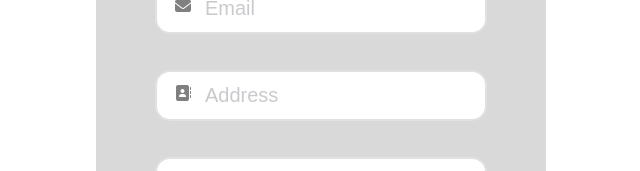
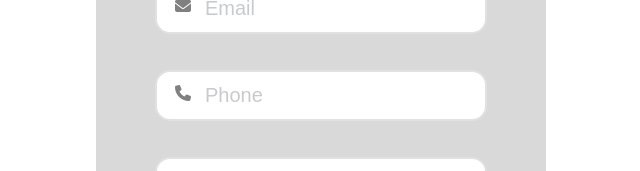
Before and after one commit to codingvaleria/housyproperties-frontend, a React (Create React App) app: page /admin/signup in a window 1280 px wide. Shown: the part 361-532 px from the top of the page, without its empty margins (319-959 px from the left). Built offline with nearby package versions, Linux system fonts and the light colour scheme; a web font is replaced by a local one.

Commit message:
fixed fetch link

```diff
--- a/src/admin/components/adminsignup/Adminsignup.js
+++ b/src/admin/components/adminsignup/Adminsignup.js
@@ -3,9 +3,9 @@ import "./Adminsignup.css";
 import { useNavigate } from "react-router-dom";
 import logo from "../../../images/logo.png";
 function Adminsignup({onLogin}) {
-  const [username, setUsername] = useState("");
+  const [name, setName] = useState("");
   const [email, setEmail] = useState("");
-  const [address, setAddress] = useState("");
+  const [phone, setPhone] = useState("");
   const [password, setPassword] = useState("");
   const [passwordConfirmation, setPasswordConfirmation] = useState("");
   const [errors, setErrors] = useState([]);
@@ -16,16 +16,17 @@ function Adminsignup({onLogin}) {
     e.preventDefault();
     setErrors([]);
     setIsLoading(true);
-    fetch("https://housy-properties-production.up.railway.app/admins", {
+    if (password===passwordConfirmation) {fetch("https://housy-properties-production.up.railway.app/admins", {
       method: "POST",
       headers: {
         "Content-Type": "application/json",
       },
       body: JSON.stringify({
-        username: username,
-        email: email,
-        password: password,
-        password_confirmation: passwordConfirmation
+        name,
+        email,
+        phone,
+        password,
+        passwordConfirmation
       }),
     }).then((r) => {
       setIsLoading(false);
@@ -37,6 +38,7 @@ function Adminsignup({onLogin}) {
       }
     });
   }
+}
   return (
     <div className="admin-signup-main-a">
       <div className="admin-sign-up-submain-a">
@@ -53,12 +55,12 @@ function Adminsignup({onLogin}) {
             <i className="ico fa fa-user" aria-hidden="true"></i>
             <input
               type="text"
-              id="username"
-              name="username"
+              id="name"
+              name="name"
               placeholder="Name"
-              value={username}
+              value={name}
               className="form-c"
-              onChange={(e) => setUsername(e.target.value)}
+              onChange={(e) => setName(e.target.value)}
             />
           </div>
           <div className="input-e">
@@ -74,15 +76,15 @@ function Adminsignup({onLogin}) {
             />
           </div>
           <div className="input-e">
-            <i className="ico fa fa-address-book" aria-hidden="true"></i>
+            <i className="ico fa fa-phone" aria-hidden="true"></i>
             <input
               type="text"
-              id="address"
-              name="address"
-              placeholder="Address"
-              value={address}
+              id="phone"
+              name="phone"
+              placeholder="Phone"
+              value={phone}
               className="form-c"
-              onChange={(e) => setAddress(e.target.value)}
+              onChange={(e) => setPhone(e.target.value)}
             />
           </div>
           <div className="input-e">
```
